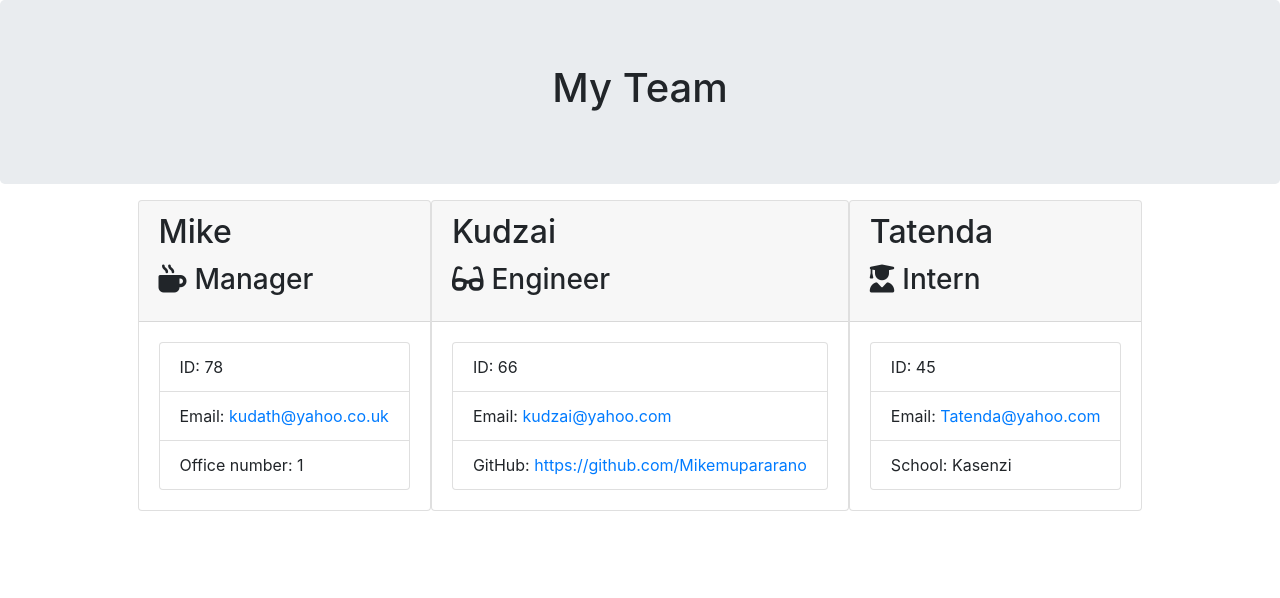
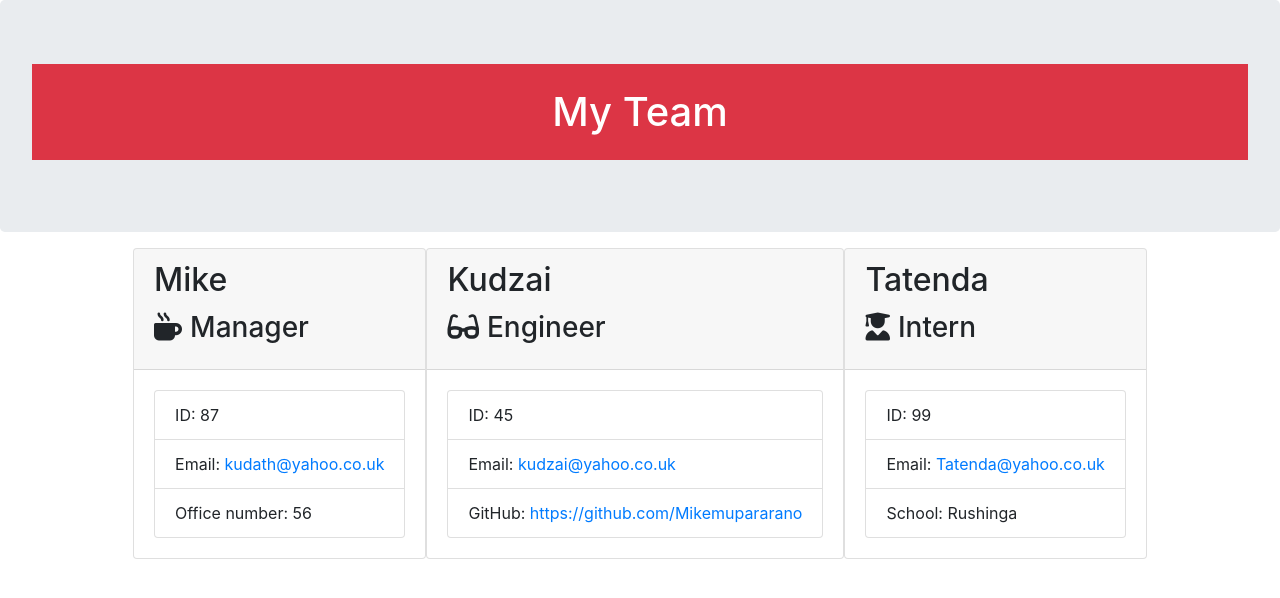
Before and after one commit to Mikemupararano/team-profile-generator, a website: page starter/output/team.html in a window 1280 px wide. Drawn offline with nearby package versions, Linux system fonts and the light colour scheme; files that its build step writes are made by us from their sources.

Commit message:
Added py and background color to h1 header.

```diff
--- a/starter/output/team.html
+++ b/starter/output/team.html
@@ -17,7 +17,7 @@
     <div class="container-fluid">
         <div class="row">
             <div class="col-12 jumbotron mb-3 team-heading">
-                <h1 class="text-center">My Team</h1>
+                <h1 class="text-center bg-danger text-white py-4">My Team</h1>
             </div>
         </div>
     </div>
@@ -32,9 +32,9 @@
         </div>
         <div class="card-body">
             <ul class="list-group">
-                <li class="list-group-item">ID: 78</li>
+                <li class="list-group-item">ID: 87</li>
                 <li class="list-group-item">Email: <a href="mailto:kudath@yahoo.co.uk">kudath@yahoo.co.uk</a></li>
-                <li class="list-group-item">Office number: 1</li>
+                <li class="list-group-item">Office number: 56</li>
             </ul>
         </div>
     </div>
@@ -46,8 +46,8 @@
     </div>
     <div class="card-body">
         <ul class="list-group">
-            <li class="list-group-item">ID: 66</li>
-            <li class="list-group-item">Email: <a href="mailto:kudzai@yahoo.com">kudzai@yahoo.com</a></li>
+            <li class="list-group-item">ID: 45</li>
+            <li class="list-group-item">Email: <a href="mailto:kudzai@yahoo.co.uk">kudzai@yahoo.co.uk</a></li>
             <li class="list-group-item">GitHub: <a href="https://github.com/https://github.com/Mikemupararano" target="_blank" rel="noopener noreferrer">https://github.com/Mikemupararano</a></li>
         </ul>
     </div>
@@ -60,9 +60,9 @@
     </div>
     <div class="card-body">
         <ul class="list-group">
-            <li class="list-group-item">ID: 45</li>
-            <li class="list-group-item">Email: <a href="mailto:Tatenda@yahoo.com">Tatenda@yahoo.com</a></li>
-            <li class="list-group-item">School: Kasenzi</li>
+            <li class="list-group-item">ID: 99</li>
+            <li class="list-group-item">Email: <a href="mailto:Tatenda@yahoo.co.uk">Tatenda@yahoo.co.uk</a></li>
+            <li class="list-group-item">School: Rushinga</li>
         </ul>
     </div>
 </div>
```
